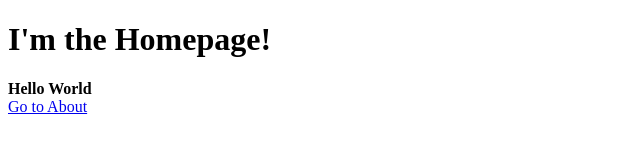
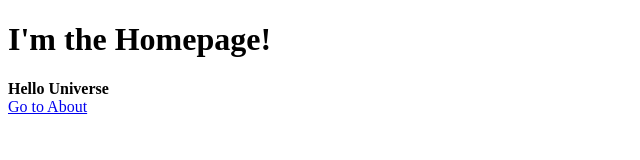
Before and after one commit to mstrlaw/trunk-dev, a website: page src/index.html in a window 1280 px wide. Shown: the full height of the page, 0-640 px from the left. Drawn offline with Linux system fonts and the light colour scheme.

Commit message:
Change homepage string

```diff
--- a/src/index.html
+++ b/src/index.html
@@ -1,7 +1,7 @@
 <!DOCTYPE html>
 <html>
     <h1>I'm the Homepage!</h1>
-    <b>Hello World</b>
+    <b>Hello Universe</b>
     <br>
     <a id='someaction' href="/about/index.html">Go to About</a>
 </html>
```
